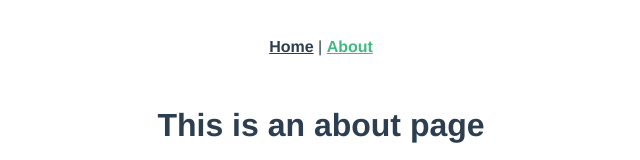
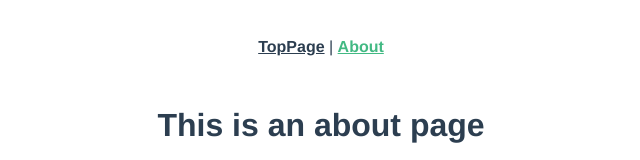
Before and after one commit to kuds-hub/kuds-hp, a Vue app in the folder homepage-frontend/: page /about in a window 1280 px wide. Shown: the top 160 px of the page, without its empty margins (319-959 px from the left). Built offline with nearby package versions, Linux system fonts and the light colour scheme.

Commit message:
TopPage.vueを作成

```diff
--- a/homepage-frontend/src/App.vue
+++ b/homepage-frontend/src/App.vue
@@ -1,6 +1,6 @@
 <template>
   <div id="nav">
-    <router-link to="/">Home</router-link> |
+    <router-link to="/">TopPage</router-link> |
     <router-link to="/about">About</router-link>
   </div>
   <router-view/>
--- a/homepage-frontend/src/router/index.ts
+++ b/homepage-frontend/src/router/index.ts
@@ -1,11 +1,11 @@
-import { createRouter, createWebHistory, RouteRecordRaw } from 'vue-router'
-import Home from '../views/Home.vue'
+import { createRouter, createWebHistory, RouteRecordRaw } from 'vue-router';
+import TopPage from '../views/TopPage.vue';
 
 const routes: Array<RouteRecordRaw> = [
   {
     path: '/',
-    name: 'Home',
-    component: Home
+    name: 'TopPage',
+    component: TopPage,
   },
   {
     path: '/about',
@@ -13,13 +13,14 @@ const routes: Array<RouteRecordRaw> = [
     // route level code-splitting
     // this generates a separate chunk (about.[hash].js) for this route
     // which is lazy-loaded when the route is visited.
-    component: () => import(/* webpackChunkName: "about" */ '../views/About.vue')
-  }
-]
+    component: () =>
+      import(/* webpackChunkName: "about" */ '../views/About.vue'),
+  },
+];
 
 const router = createRouter({
   history: createWebHistory(process.env.BASE_URL),
-  routes
-})
+  routes,
+});
 
-export default router
+export default router;
--- a/homepage-frontend/src/views/Home.vue
+++ b/homepage-frontend/src/views/Home.vue
@@ -1,4 +1,5 @@
 <template>
+  <!-- TODO: 使用していないため後にファイルごと削除予定 -->
   <div class="home">
     <img alt="Vue logo" src="../assets/logo.png">
     <HelloWorld msg="Welcome to Your Vue.js + TypeScript App"/>
--- /dev/null
+++ b/homepage-frontend/src/views/TopPage.vue
@@ -0,0 +1,5 @@
+<template>
+  <div>
+    <h1>このページがTopページになるよ</h1>
+  </div>
+</template>
```
